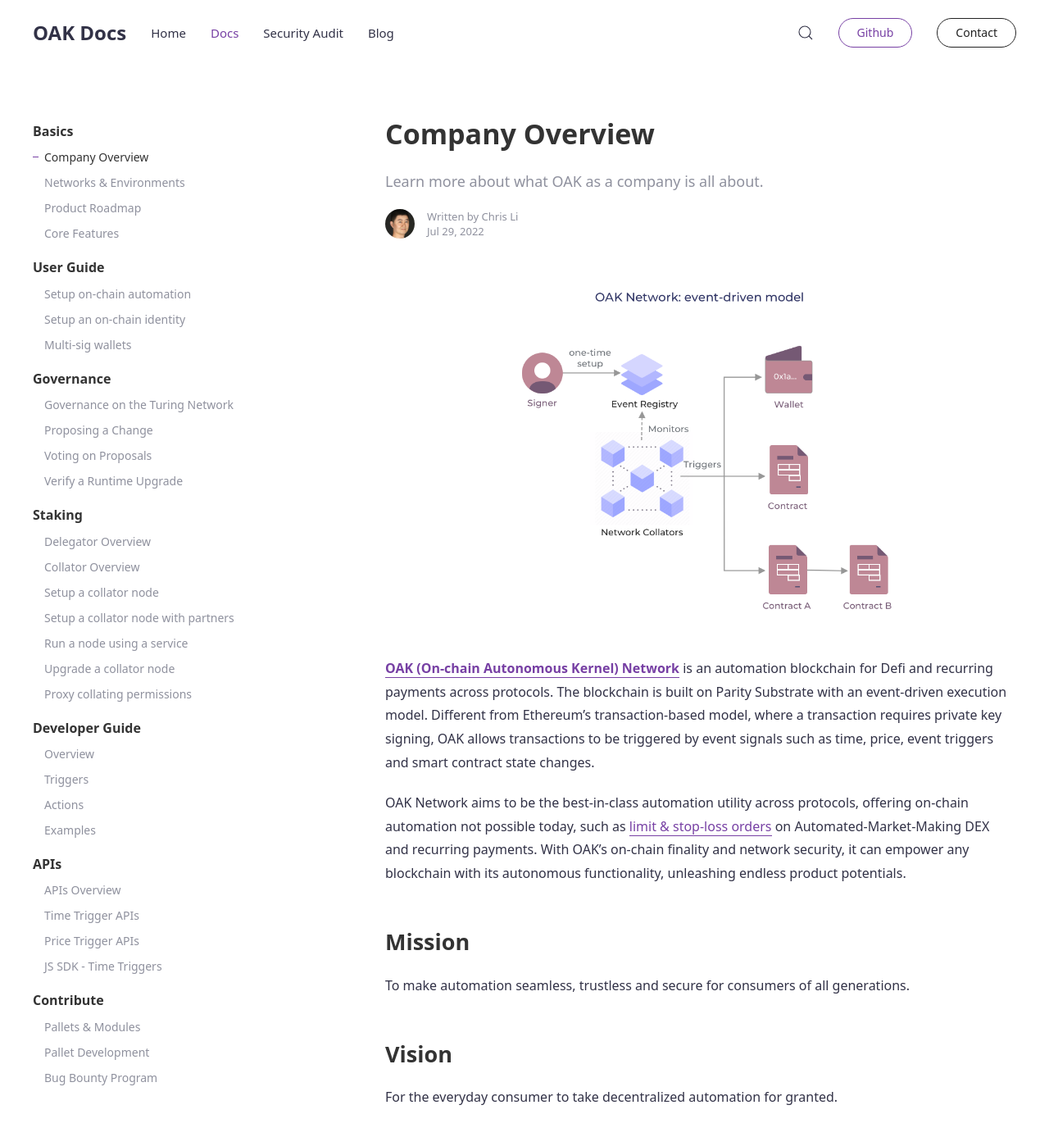
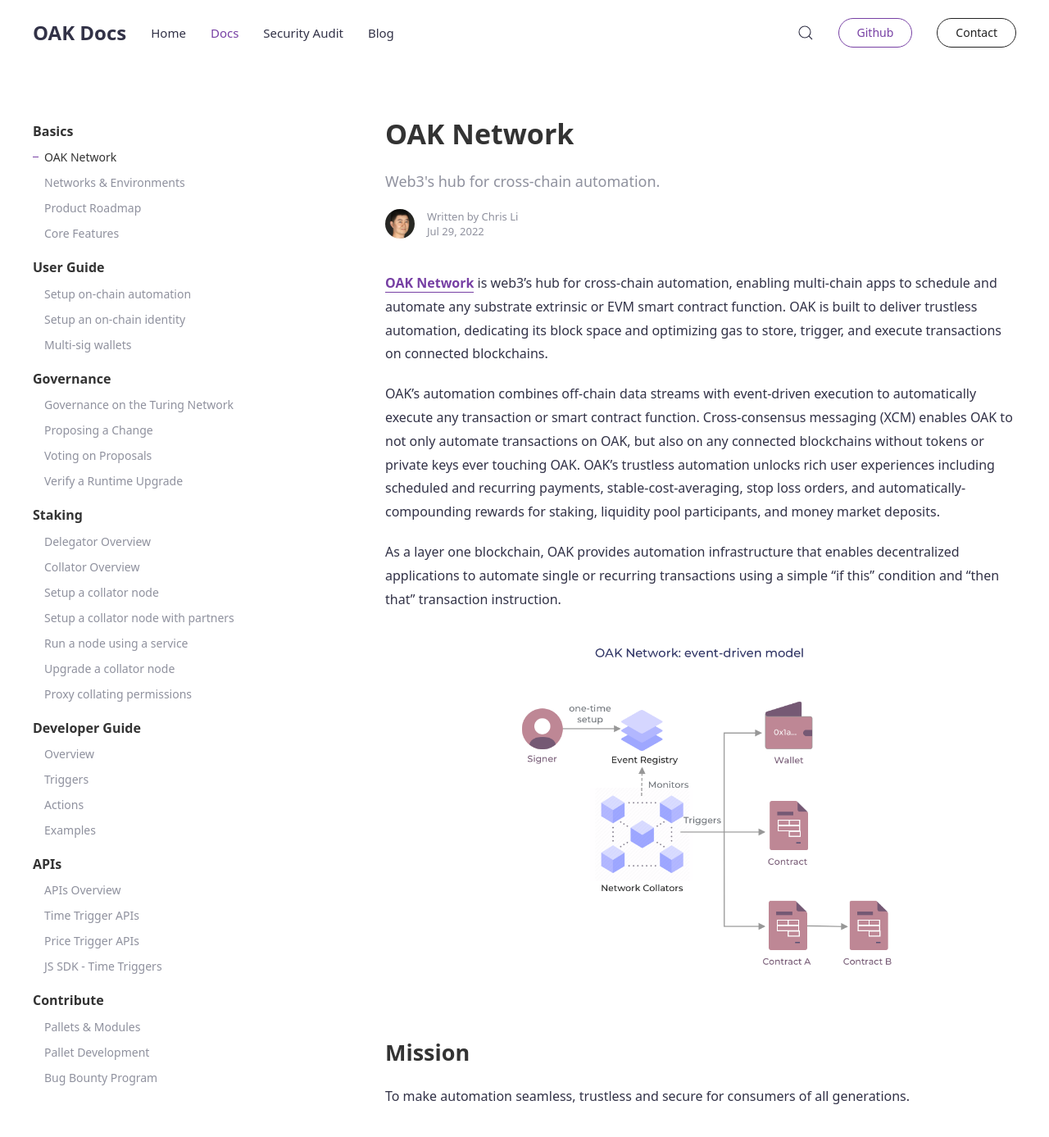
Before and after one commit to AvaProtocol/OAK-docs, a Jekyll site: the page built from _docs/company-overview.md, in a window 1280 px wide and 1400 px high. Shown: the top 1387 px of the window at 82% size. Built offline with Jekyll 4.4.1, drawn with Linux system fonts in a browser that asks for light colours.

Commit message:
Updates to title and company intro
Requesting we update this to align with the narrative in the public sale docs.

```diff
--- a/_docs/company-overview.md
+++ b/_docs/company-overview.md
@@ -1,15 +1,17 @@
 ---
-title: Company Overview
-subtitle: Learn more about what OAK as a company is all about.
+title: OAK Network
+subtitle: Web3's hub for cross-chain automation.
 author: chris
 tags: [architecture]
 ---
 
+[__OAK Network__](https://oak.tech) is web3’s hub for cross-chain automation, enabling multi-chain apps to schedule and automate any substrate extrinsic or EVM smart contract function. OAK is built to deliver trustless automation, dedicating its block space and optimizing gas to store, trigger, and execute transactions on connected blockchains.
+
+OAK’s automation combines off-chain data streams with event-driven execution to automatically execute any transaction or smart contract function. Cross-consensus messaging (XCM) enables OAK to not only automate transactions on OAK, but also on any connected blockchains without tokens or private keys ever touching OAK. OAK’s trustless automation unlocks rich user experiences including scheduled and recurring payments, stable-cost-averaging, stop loss orders, and automatically-compounding rewards for staking, liquidity pool participants, and money market deposits.
+
+As a layer one blockchain, OAK provides automation infrastructure that enables decentralized applications to automate single or recurring transactions using a simple “if this” condition and “then that” transaction instruction.
+
 ![oak_event_driven](../../assets/img/oak-event-driven.png)
-
-[__OAK (On-chain Autonomous Kernel) Network__](https://oak.tech) is an automation blockchain for Defi and recurring payments across protocols. The blockchain is built on Parity Substrate with an event-driven execution model. Different from Ethereum’s transaction-based model, where a transaction requires private key signing, OAK allows transactions to be triggered by event signals such as time, price, event triggers and smart contract state changes.
-
-OAK Network aims to be the best-in-class automation utility across protocols, offering on-chain automation not possible today, such as [limit & stop-loss orders](https://docs.uniswap.org/protocol/concepts/V3-overview/range-orders) on Automated-Market-Making DEX and recurring payments. With OAK's on-chain finality and network security, it can empower any blockchain with its autonomous functionality, unleashing endless product potentials.
 
 ## Mission
 To make automation seamless, trustless and secure for consumers of all generations.
```
